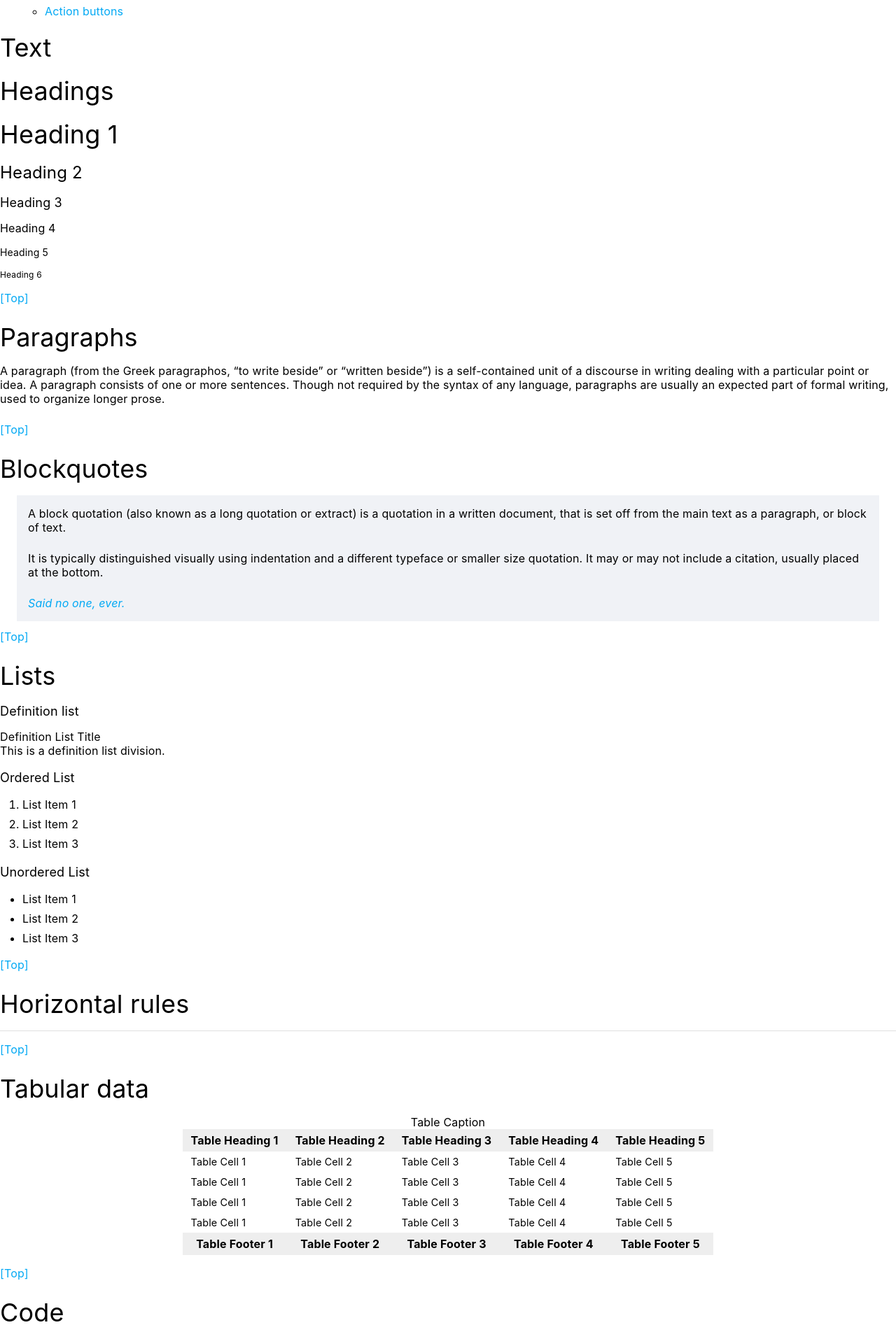
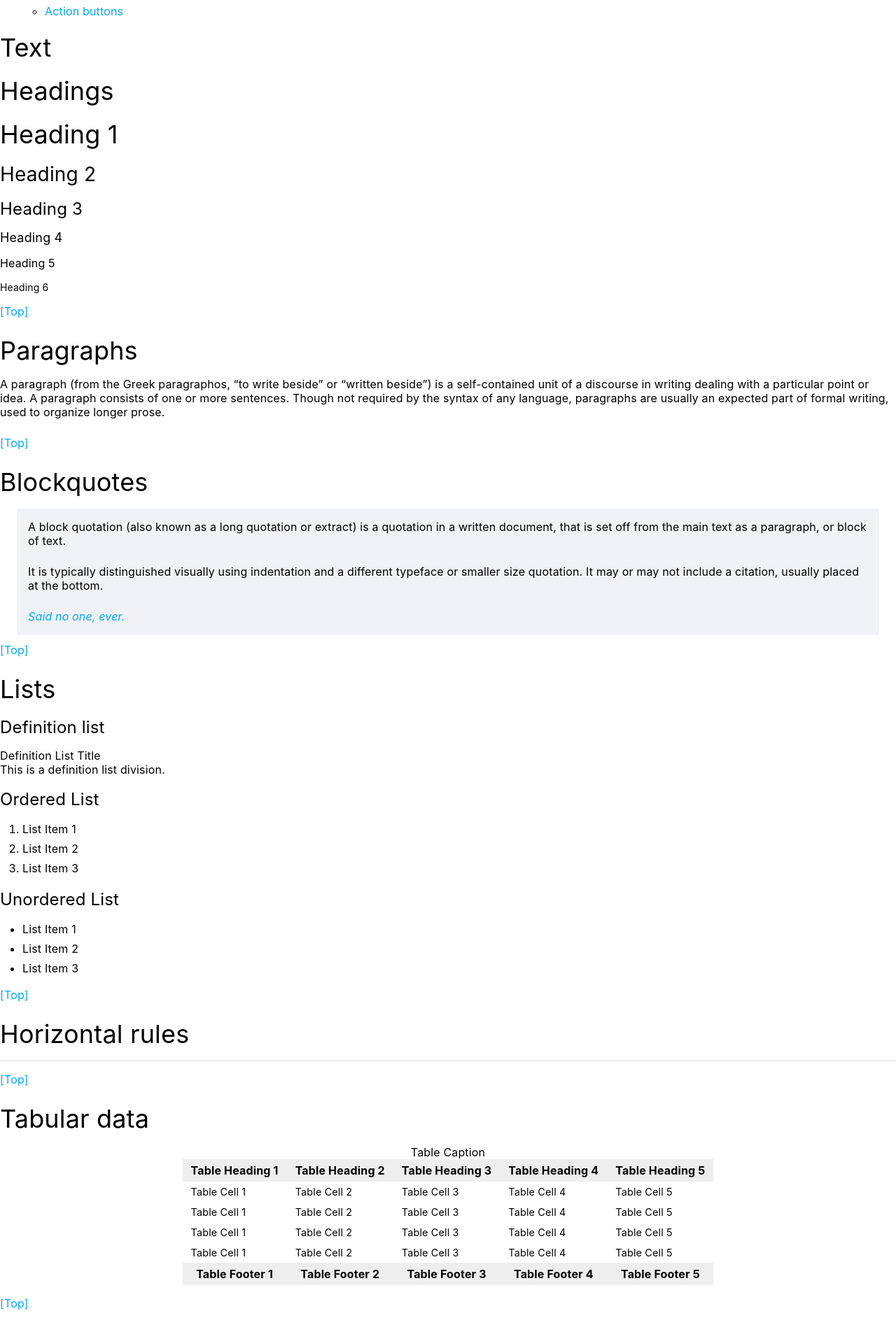
Before and after one commit to opnay/opnay.github.io, a Jekyll site: the page test.html, which Jekyll copies as it is, in a window 1280 px wide. Shown: the part 898-2802 px from the top of the page at 70% size. Built offline with Jekyll 4.4.1, drawn with Linux system fonts in a browser that asks for light colours; nearby versions of some CDN libraries.

Commit message:
css/default: Resize h1~h6 font
Signed-off-by: Kim In Seop <opnayn@gmail.com>

```diff
--- a/css/default.css
+++ b/css/default.css
@@ -20,11 +20,11 @@ h1, h2, h3, h4, h5, h6 {font-weight:normal;}
 h1, h2, h3 {margin:18px 0 16px;}
 h4, h5, h6 {margin:16px 0;}
 h1 {font-size:36px;}
-h2 {font-size:24px;}
-h3 {font-size:18px;}
-h4 {font-size:16px;}
-h5 {font-size:14px;}
-h6 {font-size:12px;}
+h2 {font-size:28px;}
+h3 {font-size:24px;}
+h4 {font-size:18px;}
+h5 {font-size:16px;}
+h6 {font-size:14px;}
 
 a, .accent {color:#03A9F4; text-decoration:none;}
 a:hover {text-decoration:underline;}
```
